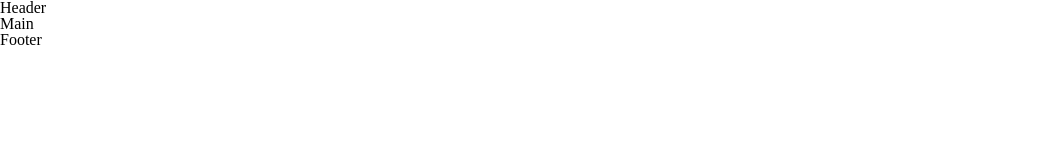
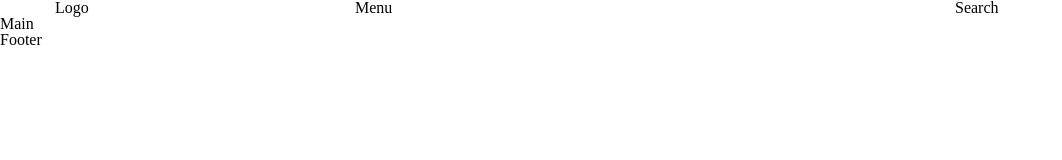
Before and after one commit to stasTrots/stasTrots.github.io, a plain HTML site: page index.html in a window 1280 px wide. Shown: the whole page, without its empty margins (0-1062 px from the left). Drawn offline with Linux system fonts and the light colour scheme.

Commit message:
added float grid system

```diff
--- a/index.html
+++ b/index.html
@@ -1,17 +1,28 @@
 <!DOCTYPE html>
 <html lang="en">
+
 <head>
     <meta charset="UTF-8">
     <meta name="viewport" content="width=device-width, initial-scale=1.0">
     <title>Shop-project</title>
     <link rel="preconnect" href="https://fonts.gstatic.com">
     <link href="https://fonts.googleapis.com/css2?family=Roboto:wght@300;400;700&display=swap" rel="stylesheet">
-      <link rel="stylesheet" href="reset.css">
-        <link rel="stylesheet" href="style.css">
+    <link rel="stylesheet" href="reset.css">
+    <link rel="stylesheet" href="style.css">
 </head>
+
 <body>
-    <header class="header">Header</header>
+    <header class="header">
+        <div class="container">
+            <div class="row">
+                <div class="col-md-3">Logo</div>
+                <div class="col-md-6">Menu</div>
+                <div class="col-md-3">Search</div>
+            </div>
+        </div>
+    </header>
     <main class="main">Main</main>
     <footer class="footer">Footer</footer>
 </body>
+
 </html>
--- a/style.css
+++ b/style.css
@@ -4,3 +4,33 @@
 body {
     font: 'Roboto', sans-serif ;
 }
+
+.container {
+    width: 1200px;
+    padding-left: 15px;
+    padding-right: 15px;
+    margin-left: auto;
+    margin-right: auto;
+}
+.row {
+    margin-left: -15px;
+    margin-right: -15px;
+
+}
+.row:after {
+    content: "";
+    display: block;
+    clear: both;
+}
+[class*="col-"] {
+    float: left;
+    padding-right: 15px;
+    padding-left: 15px;
+}
+
+.col-md-3 {
+    width: 25%;
+}
+.col-md-6 {
+    width: 50%;
+}
```
